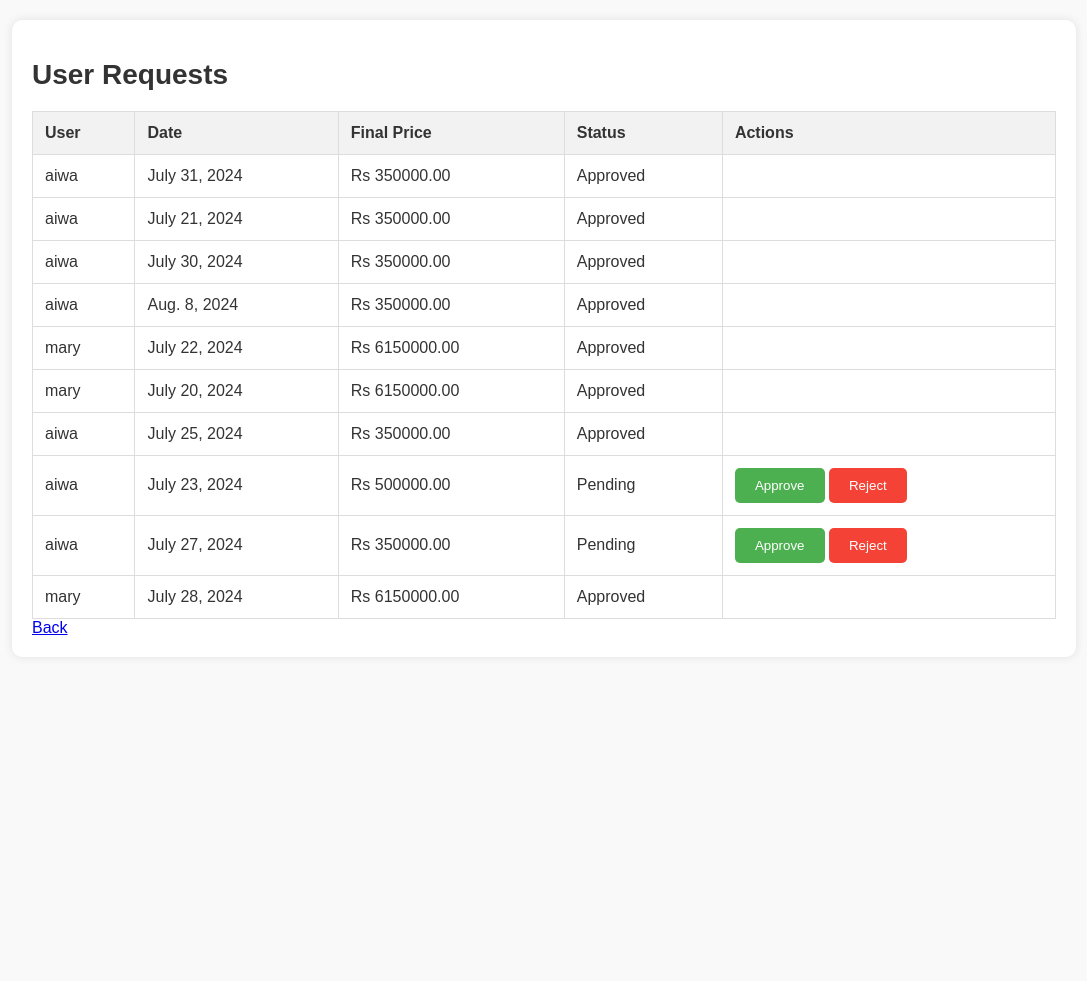
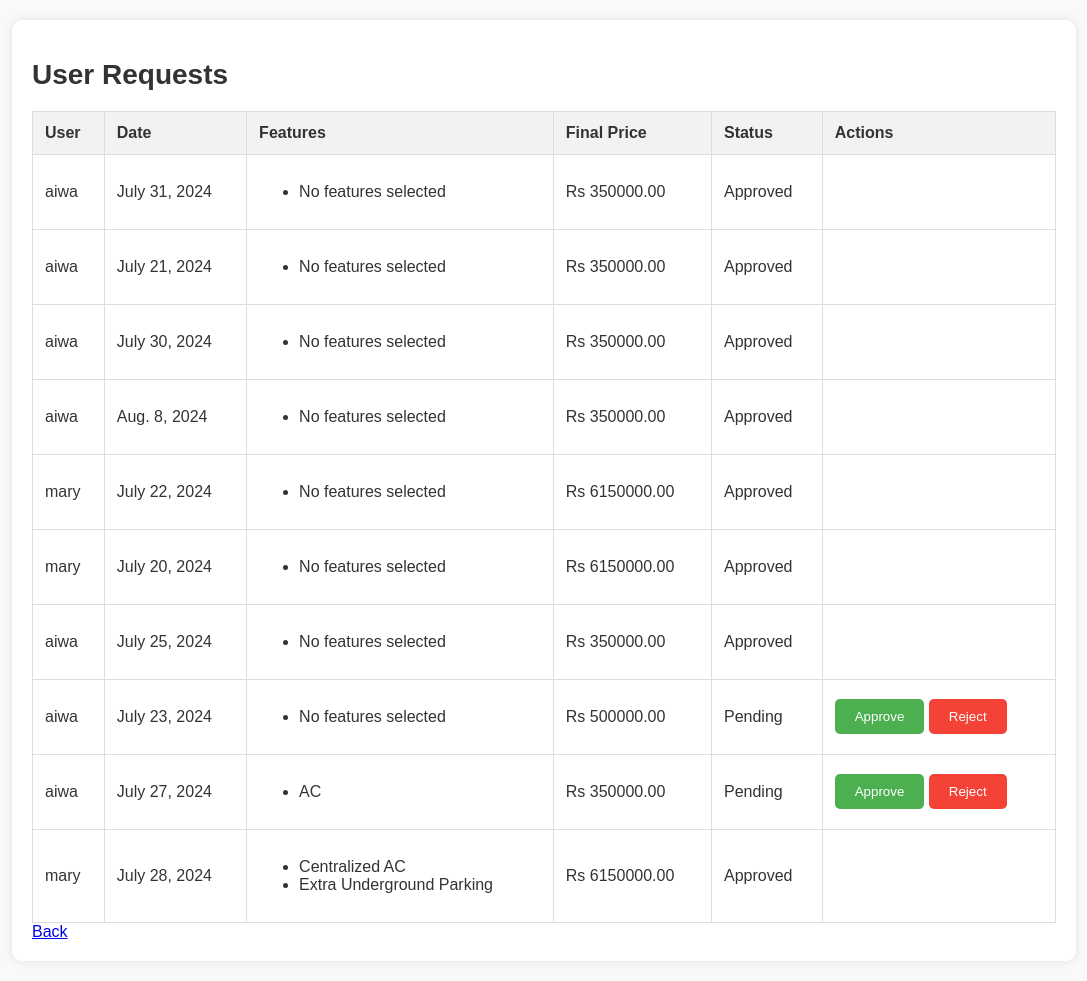
Before and after one commit to alnxha7/event_booking, a Django app: template auditorium/templates/user_requests.html in a window 1280 px wide. Shown: the whole page, without its empty margins (96-1183 px from the left). Before the commit the page ends 635 px from the top, so only its background shows below. Run offline with Django 4.2, Linux system fonts and the light colour scheme; the template is opened without the code that fills it: values that come from a table or form of the project are taken from there, others are empty; data comes from the database, SQL or seed files in the repository; both versions use the stored data as it was after the commit; tables that the repository leaves empty hold one stand-in row (values such as "Sample post").

Commit message:
features added in the user_request section

```diff
--- a/auditorium/templates/user_index.html
+++ b/auditorium/templates/user_index.html
@@ -109,6 +109,9 @@
             </li>
             <li>
                 <a href="{% url 'user_messages' %}"><i class="fa fa-envelope"></i> Messages</a>
+            </li>
+            <li>
+                <a href=""><i class="fa fa-book"></i> My Bookings</a>
             </li>
         </ul>
         <div class="social">
--- a/auditorium/templates/user_requests.html
+++ b/auditorium/templates/user_requests.html
@@ -72,7 +72,7 @@
                 <tr>
                     <th>User</th>
                     <th>Date</th>
-                    <!-- <th>Features</th> -->
+                    <th>Features</th>
                     <th>Final Price</th>
                     <th>Status</th>
                     <th>Actions</th>
@@ -83,7 +83,7 @@
                 <tr>
                     <td>{{ request.user.username }}</td>
                     <td>{{ request.date }}</td>
-                    <!-- <td>
+                    <td>
                         <ul>
                             {% for feature in request.features.all %}
                             <li>{{ feature.name }}</li>
@@ -91,7 +91,7 @@
                             <li>No features selected</li>
                             {% endfor %}
                         </ul>
-                    </td> -->
+                    </td>
                     <td>Rs {{ request.final_price }}</td>
                     <td>{% if request.approved %}Approved{% else %}Pending{% endif %}</td>
                     <td class="actions">
```
Also changed, not shown: auditorium/templates/auditorium_details.html (+12 -14 lines), db.sqlite3.
